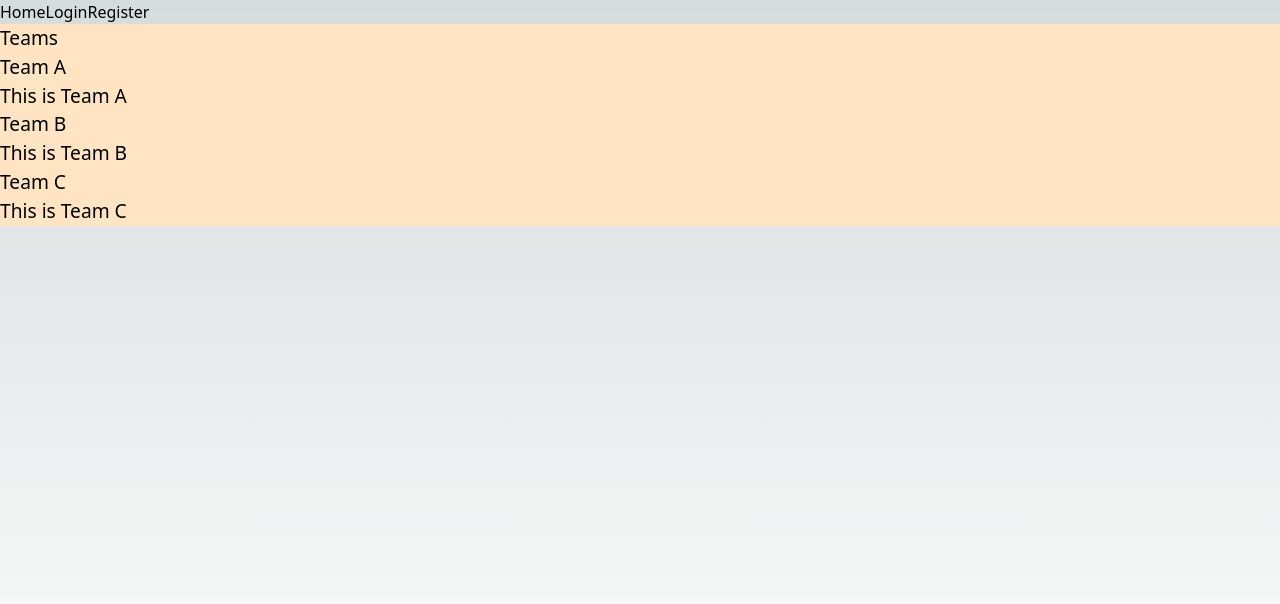
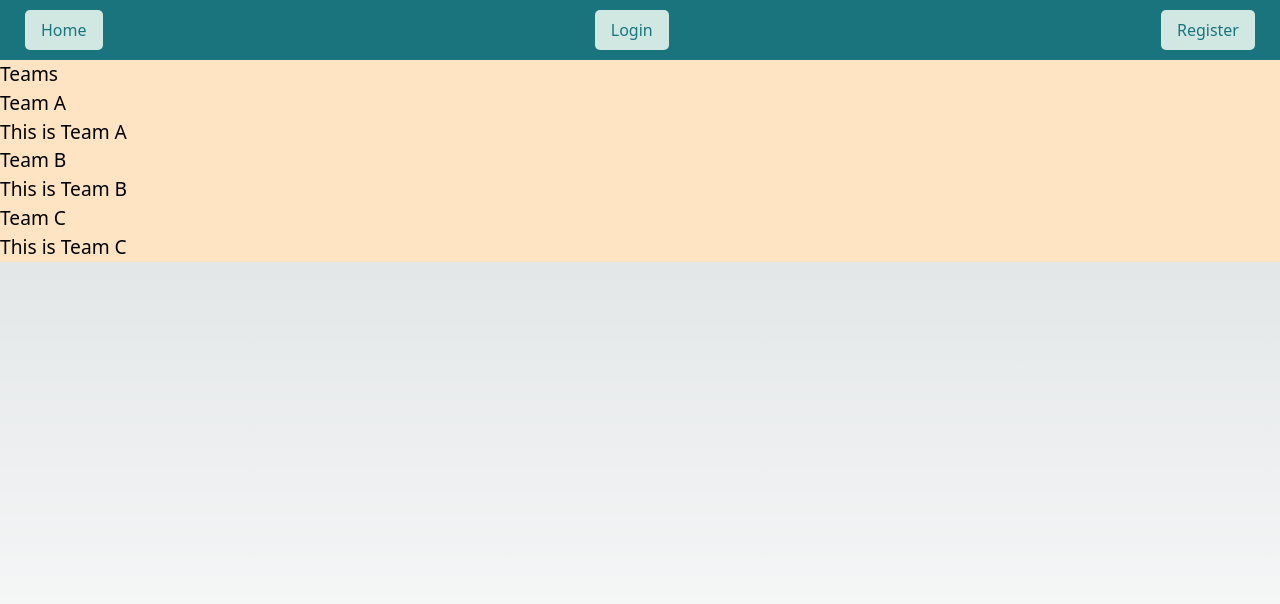
Before and after one commit to mhpro15/comp231_403_Team3_F23, a Next.js app in the folder client/: page /homepage in a window 1280 px wide. Shown: the top 604 px of the page. Built offline with nearby package versions, Linux system fonts and the light colour scheme; no server answers.

Commit message:
navbar css styling added

```diff
--- a/client/src/app/components/navbar.js
+++ b/client/src/app/components/navbar.js
@@ -8,7 +8,9 @@ import "./styles.css";
 export default function Navbar() {
   const router = useRouter();
   const { data: session } = useSession();
+
   return (
+    <div className="navbar">
     <nav>
       <button type="button" onClick={() => router.push("/")}>
         Home
@@ -31,5 +33,6 @@ export default function Navbar() {
         </>
       )}
     </nav>
+    </div>
   );
 }
--- a/client/src/app/components/styles.css
+++ b/client/src/app/components/styles.css
@@ -0,0 +1,33 @@
+/* styles.css */
+
+/* Navbar styles */
+.navbar {
+    background-color: #19747E;
+    color: #fff;
+    padding: 10px 20px;
+  }
+
+  .navbar nav {
+    display: flex;
+    align-items: center;
+    justify-content: space-between;
+  }
+
+  .navbar button {
+    margin: 0 5px;
+    padding: 8px 16px;
+    border: none;
+    cursor: pointer;
+    border-radius: 5px;
+    background-color: #D1E8E2;
+    color: #19747E;
+  }
+
+  .navbar button:hover {
+    background-color: #A9D6E5;
+    color: #fff;
+  }
+
+  .navbar span {
+    margin-right: 10px;
+  }
```
